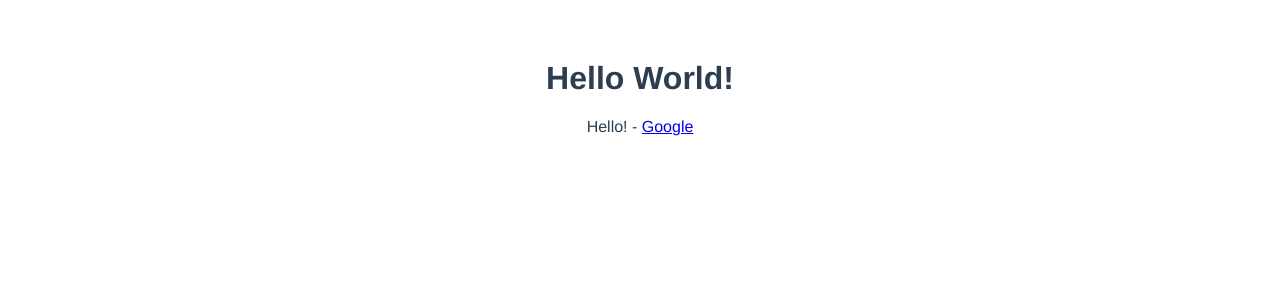
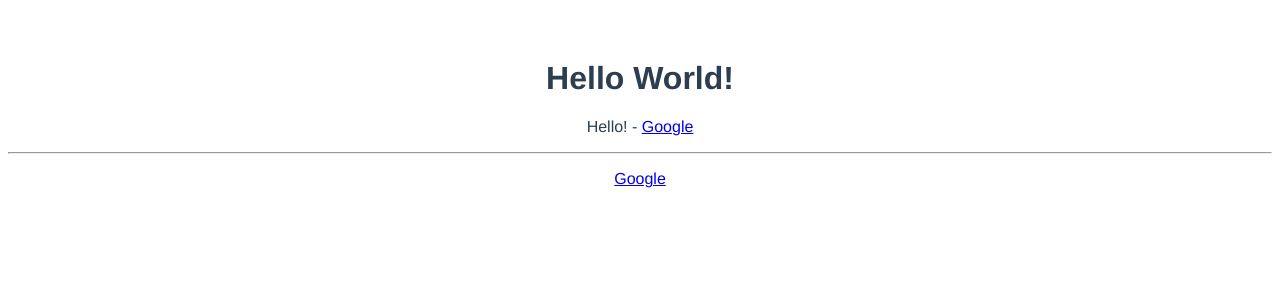
Before and after one commit to mislavsraka/Vue-project, a Vue app: page / in a window 1280 px wide. Shown: the top 300 px of the page. Built offline with nearby package versions, Linux system fonts and the light colour scheme.

Commit message:
v-html example

```diff
--- a/index.html
+++ b/index.html
@@ -9,6 +9,8 @@
     <div id="app">
   		<h1 v-once>{{ title }}</h1>
   		<p>{{ sayHello() }} - <a v-bind:href="link">Google</a></p>
+  		<hr>
+  		<p v-html="finishedLink"></p>
 	</div>
   </body>
 </html>
--- a/src/main.js
+++ b/src/main.js
@@ -11,7 +11,8 @@
 	el: '#app',
   data: {
   	title: 'Hello World!',
-  	link: 'https://google.hr'
+  	link: 'https://google.hr',
+  	finishedLink: '<a href="https://google.hr">Google</a>'
   },
   methods: {
   	sayHello: function() {
```
